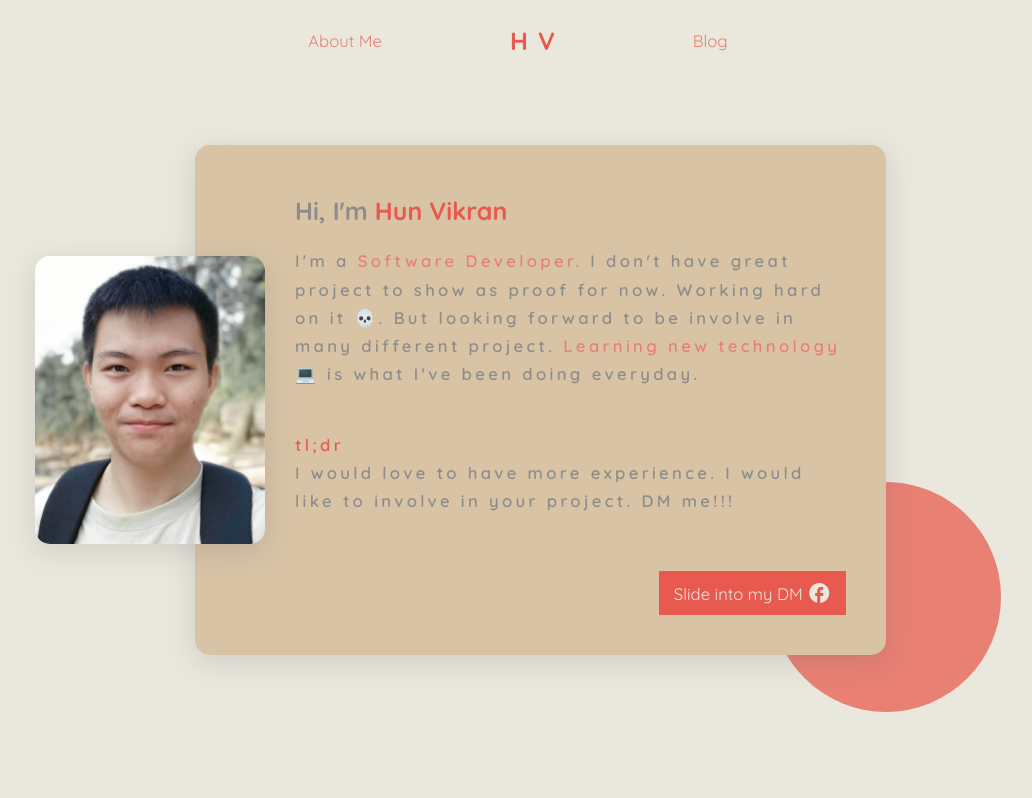
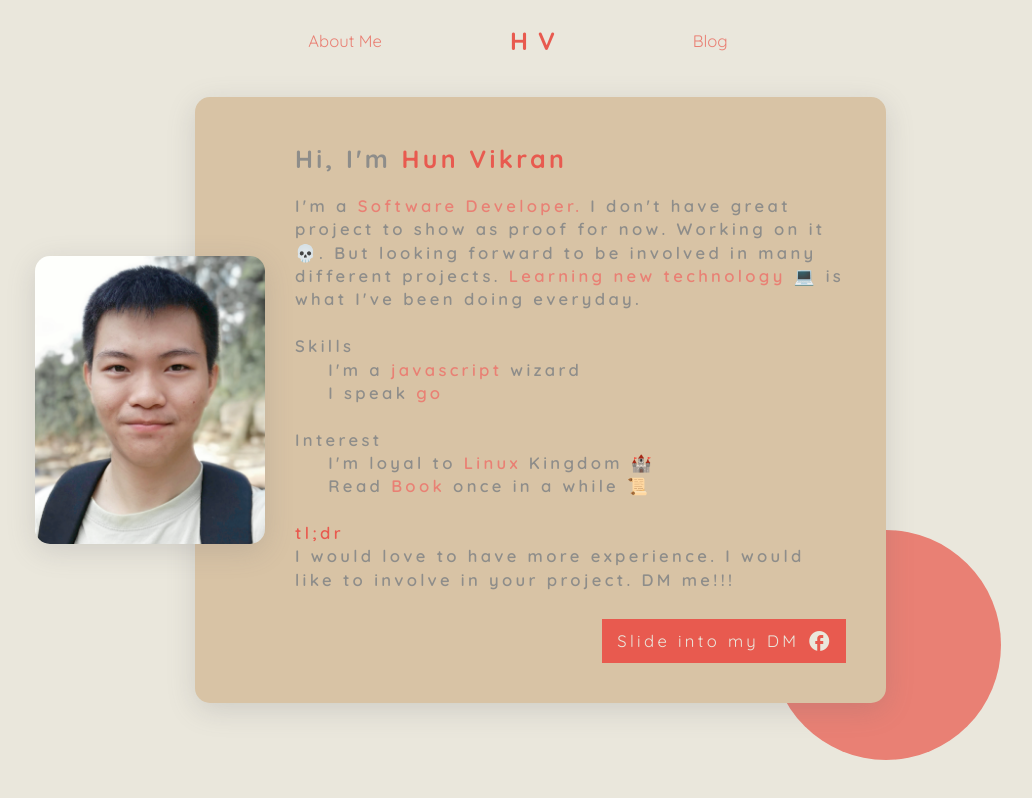
Before and after one commit to tsuyoshi99/myportfolio, a plain HTML site: page index.html in a window 1280 px wide. Shown: the whole page, without its empty margins (122-1154 px from the left). Drawn offline with Linux system fonts and the light colour scheme.

Commit message:
add listing ... change docker compose

```diff
--- a/index.html
+++ b/index.html
@@ -46,11 +46,26 @@
                 <br>
                 <p>
                     I'm a <span class="secondary-color">Software Developer.</span>
-                    I don't have great project to show as proof for now. Working hard on it 💀.
-                    But looking forward to be involve in many different project.
+                    I don't have great project to show as proof for now. Working on it 💀.
+                    But looking forward to be involved in many different projects.
                     <span class="secondary-color">Learning new technology 💻</span> is what I've been doing everyday.
                 </p>
                 <br>
+                <div class="intro-listing">
+                    Skills
+                    <ul>
+                        <li>I'm a <span class="secondary-color">javascript</span> wizard</li>
+                        <li>I speak <span class="secondary-color">go</span></li>
+                    </ul>
+                </div>
+                <br>
+                <div class="intro-listing">
+                    Interest
+                    <ul>
+                        <li>I'm loyal to <span class="secondary-color">Linux</span> Kingdom 🏰</li>
+                        <li>Read <span class="secondary-color">Book</span> once in a while 📜</li>
+                    </ul>
+                </div>
                 <br>
                 <p>
                     <span class="primary-color">tl;dr</span>
--- a/static/index.css
+++ b/static/index.css
@@ -89,11 +89,19 @@ nav a {
   box-shadow: rgba(100, 100, 111, 0.2) 0px 7px 29px 0px;
 }
 
-.intro-square p {
+.intro-square {
   color: var(--dark);
-  line-height: 1.7em;
+  line-height: calc(var(--base-font-size)*1.08);
   font-weight: 600;
   letter-spacing: 0.2em;
+}
+
+.intro-listing ul {
+  list-style-type:none;
+}
+
+.intro-listing li  {
+  margin-left: 2em;
 }
 
 .intro-right-circle {
@@ -114,7 +122,7 @@ nav a {
 
 .intro-square-contact {
   display: flex;
-  margin: 10% 0 0 0;
+  margin: 5% 0 0 0;
   justify-content: flex-end;
 }
 
@@ -132,7 +140,7 @@ nav a {
 }
 
 .material-icons {
-  vertical-align: -5px;
+  vertical-align: -0.25em;
 }
 
 .primary-button {
```
Also changed, not shown: 1 other file.
